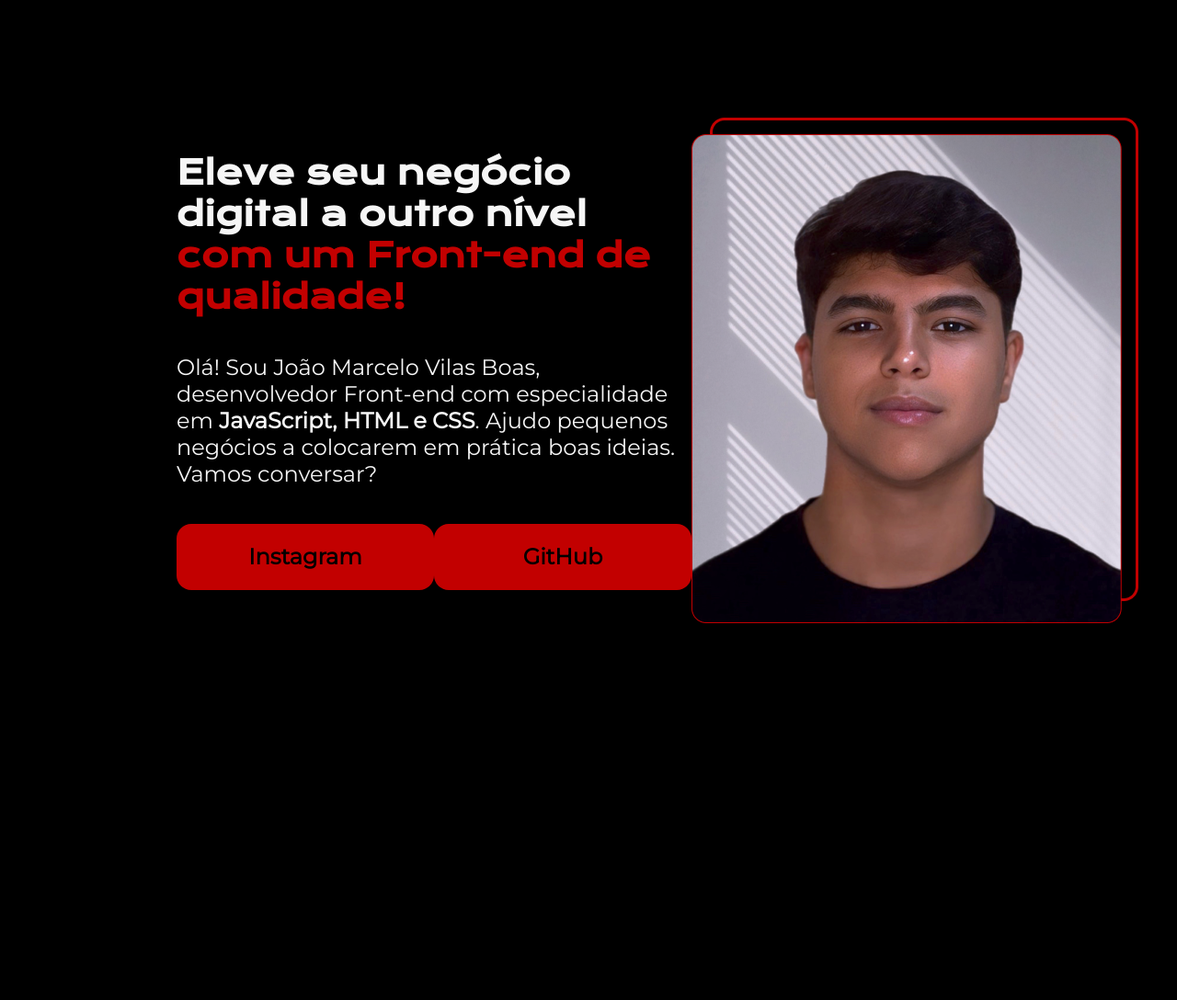
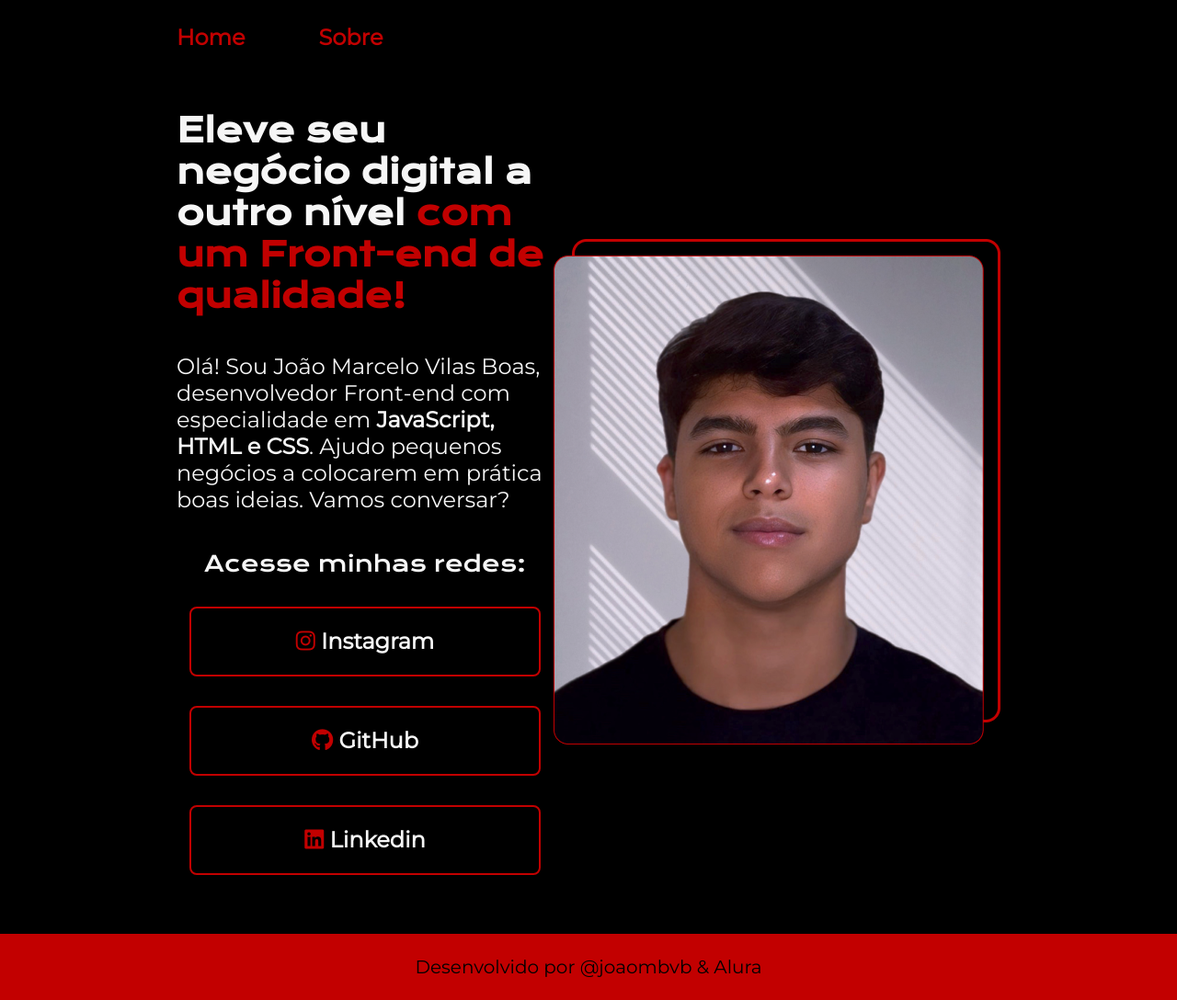
Before and after one commit to joaombvb/Projeto-de-teste, a plain HTML site: page index.html in a window 1280 px wide. Shown: the whole page at 92% size. Before the commit the page ends 928 px from the top, so only its background shows below. Drawn offline with nearby package versions, Linux system fonts and the light colour scheme.

Commit message:
att-projeto-curso-3

```diff
--- a/css/style.css
+++ b/css/style.css
@@ -1,6 +1,14 @@
 @import url('https://fonts.googleapis.com/css2?family=Krona+One&display=swap');
 @import url('https://fonts.googleapis.com/css2?family=Montserrat&display=swap');
 
+:root {
+    --cor-primaria: #000000;
+    --cor-secundaria: #f6f6f6;
+    --cor-terciaria: #c20000;
+
+    --fonte-primaria: "Krona One", sans-serif;
+    --fonte-secundaria: "Montserrat", sans-serif;
+}
 
 * {
     margin: 0;
@@ -9,18 +17,35 @@
 
 body {
     box-sizing: border-box;
-    height: 100vh;
-    background-color: black;
-    color: #F6F6F6;
+    background-color: var(--cor-primaria);
+    color: var(--cor-secundaria);
+
+}
+
+.cabecalho {
+    padding: 2% 0 0 15%;
+}
+
+.cabecalho__menu {
+    display: flex;
+    gap: 80px;
+}
+
+.cabecalho__menu__link {
+    font-family: var(--fonte-secundaria);
+    font-size: 24px;
+    font-weight: 600;
+    color: var(--cor-terciaria);
+    text-decoration: none;
 
 }
 
 .titulo-destaque {
-    color: #c20000;
+    color: var(--cor-terciaria);
 }
 
 .apresentacao {
-    margin: 10% 15%;
+    padding: 5% 15%;
     display: flex;
     align-items: center;
     justify-content: space-between;
@@ -35,29 +60,56 @@ body {
 
 .apresentacao__conteudo__titulo {
     font-size: 36px;
-    font-family: "Krona One", sans-serif;
+    font-family: var(--fonte-primaria);
 }
 
 .apresentacao__conteudo__texto {
     font-size: 24px;
-    font-family: "Montserrat", sans-serif;
+    font-family: var(--fonte-secundaria);
 }
 
 .apresentacao__links {
     display: flex;
+    flex-direction: column;
+    align-items: center;
     justify-content: space-between;
 }
 
+.apresentacao__links__subtitulo {
+    font-family: var(--fonte-primaria);
+    font-weight: 400;
+    font-size: 24px;
+}
+
 .apresentacao__links__link {
-    background-color:#c20000;
-    width: 280px;
+    border:2px solid var(--cor-terciaria);
+    margin-top: 32px;
+    width: 378px;
     text-align: center;
-    border-radius: 16px;
+    border-radius: 8px;
     font-size: 24px;
-    font-family: "Montserrat", sans-serif;
+    font-family: var(--fonte-secundaria);
     font-weight: 600;
     padding: 21.5px 0;
     text-decoration: none;
-    color: black;
+    color: var(--cor-secundaria);
     transition: 0.5s;
 }
+
+.apresentacao__links__link:hover {
+    background-color: #c2000030;
+}
+
+.apresentacao__links__link__icone {
+    color: var(--cor-terciaria);
+}
+
+.rodape {
+    padding: 24px;
+    color: var(--cor-primaria);
+    background-color: var(--cor-terciaria);
+    text-align: center;
+    font-family: var(--fonte-secundaria);
+    font-size: 20px;
+    font-weight: 400;
+}
--- a/index.html
+++ b/index.html
@@ -5,24 +5,43 @@
         <meta http-equiv="X-UA-Compatible" content="IE=edge">
         <meta name="viewport" content="width=device-width, initial-scale=1.0">
         <link rel="stylesheet" href="./css/style.css">
+        <link rel="stylesheet" href="https://cdnjs.cloudflare.com/ajax/libs/font-awesome/6.0.0-beta3/css/all.min.css">
         <script src="./js/script.js" defer></script>
         <title>@joaombvb</title>
     </head>
     <body>
-      <header></header>
+      <header class="cabecalho">
+        <nav class="cabecalho__menu">
+          <a class="cabecalho__menu__link" href="index.html">Home</a>
+          <a class="cabecalho__menu__link" href="about.html">Sobre</a>
+        </nav>
+
+      </header>
       <main class="apresentacao">
         <section class="apresentacao__conteudo">
           <h1 class="apresentacao__conteudo__titulo">Eleve seu negócio digital a outro nível <strong class="titulo-destaque">com um Front-end de qualidade!</strong></h1>
           <p class="apresentacao__conteudo__texto">Olá! Sou João Marcelo Vilas Boas, desenvolvedor Front-end com especialidade em <strong>JavaScript, HTML e CSS</strong>. Ajudo pequenos negócios a colocarem em prática boas ideias. Vamos conversar?</p>
           <div class="apresentacao__links">
-            <a class="apresentacao__links__link" href="https://instagram.com/joaombvb/" target="_blank">Instagram</a>
-            <a class="apresentacao__links__link" href="https://github.com/joaombvb/" target="_blank">GitHub</a>
+            <h2 class="apresentacao__links__subtitulo">Acesse minhas redes:</h2>
+            <a class="apresentacao__links__link" href="https://instagram.com/joaombvb/" target="_blank">
+              <i class="apresentacao__links__link__icone fab fa-instagram"></i>
+              Instagram
+            </a>
+            <a class="apresentacao__links__link" href="https://github.com/joaombvb/" target="_blank">
+              <i class="apresentacao__links__link__icone fab fa-github"></i>
+
+              GitHub
+            </a>
+            <a class="apresentacao__links__link" href="https://linkedin.com/in/joaombvb/" target="_blank">
+              <i class="apresentacao__links__link__icone fab fa-linkedin"></i>
+              Linkedin
+            </a>
           </div>
         </section>
-        <img src="./assets/imagem.png" alt="Foto de frente de João Marcelo">
-
+        <img class="apresentacao__imagem" src="./assets/imagem.png" alt="Foto de frente de João Marcelo">
       </main>
-      <footer></footer>
-
+      <footer class="rodape">
+        <p>Desenvolvido por @joaombvb & Alura</p>
+      </footer>
     </body>
 </html>
```
Also changed, not shown: about.html (added, +31 -0 lines).
